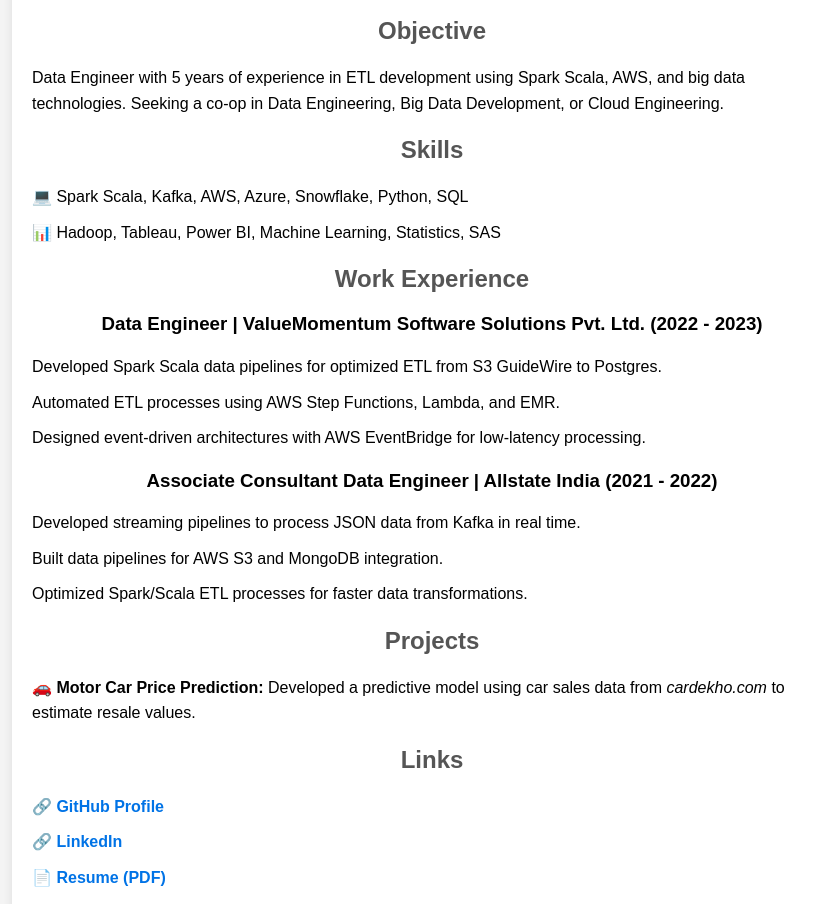
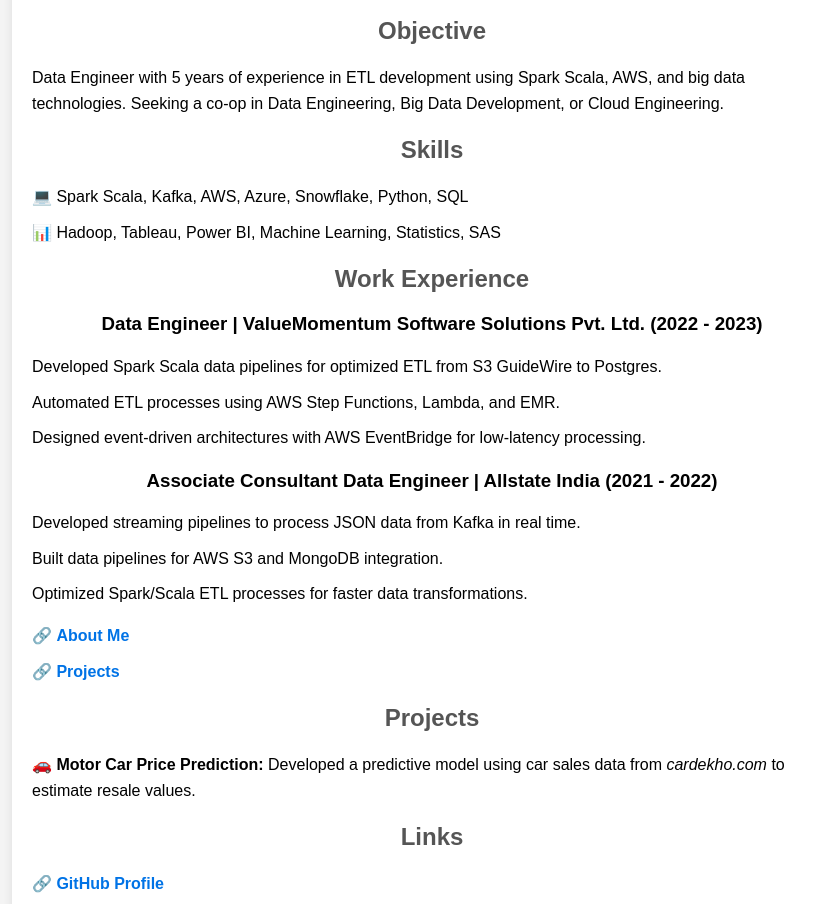
Before and after one commit to ankitmistry96/ankitmistry96.github.io, a plain HTML site: page index.html in a window 1280 px wide. Shown: the part 156-1060 px from the top of the page, without its empty margins (208-1023 px from the left). Drawn offline with Linux system fonts and the light colour scheme.

Commit message:
Update index.html

```diff
--- a/index.html
+++ b/index.html
@@ -43,6 +43,10 @@
             <li>Built data pipelines for AWS S3 and MongoDB integration.</li>
             <li>Optimized Spark/Scala ETL processes for faster data transformations.</li>
         </ul>
+        <ul>
+             <li>🔗 <a href="about.html">About Me</a></li>
+    <li>🔗 <a href="projects.html">Projects</a></li>
+    </ul>
 
         <h2>Projects</h2>
         <p>🚗 <strong>Motor Car Price Prediction:</strong> Developed a predictive model using car sales data from <em>cardekho.com</em> to estimate resale values.</p>
```
